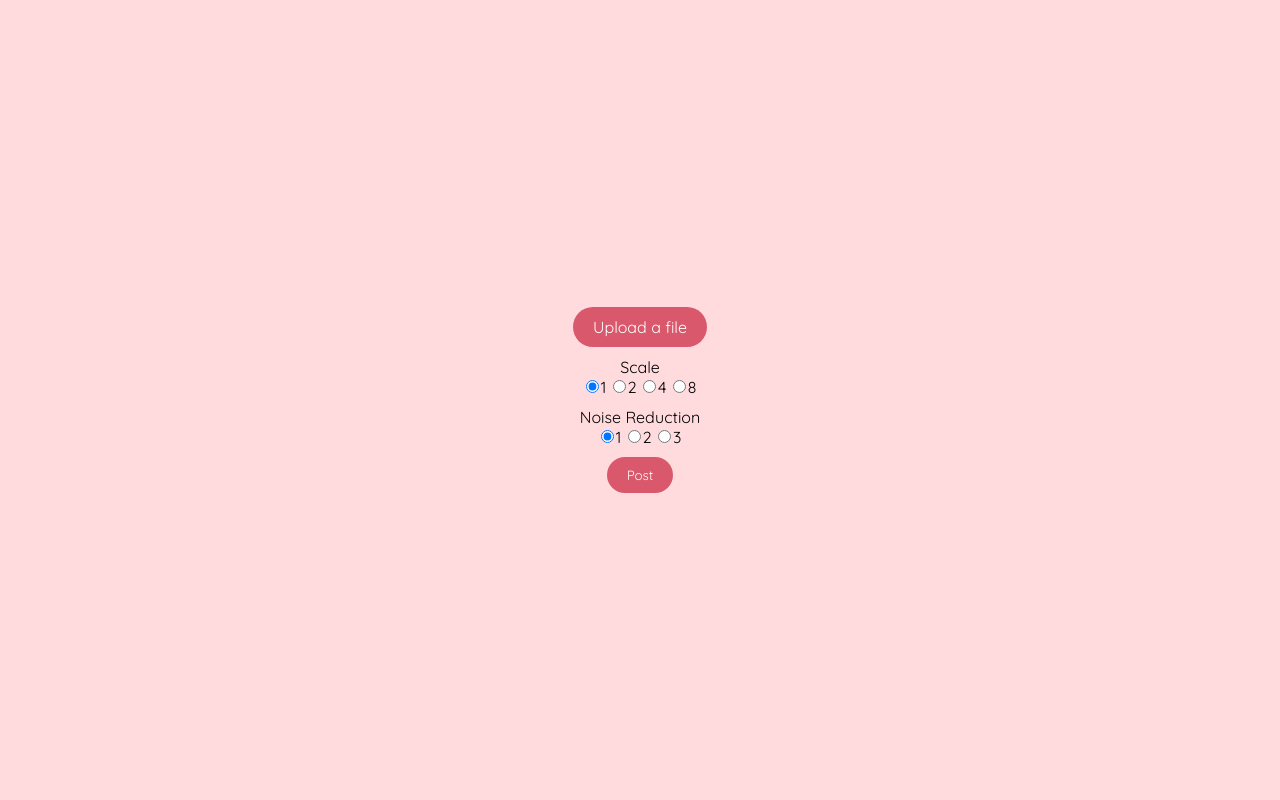
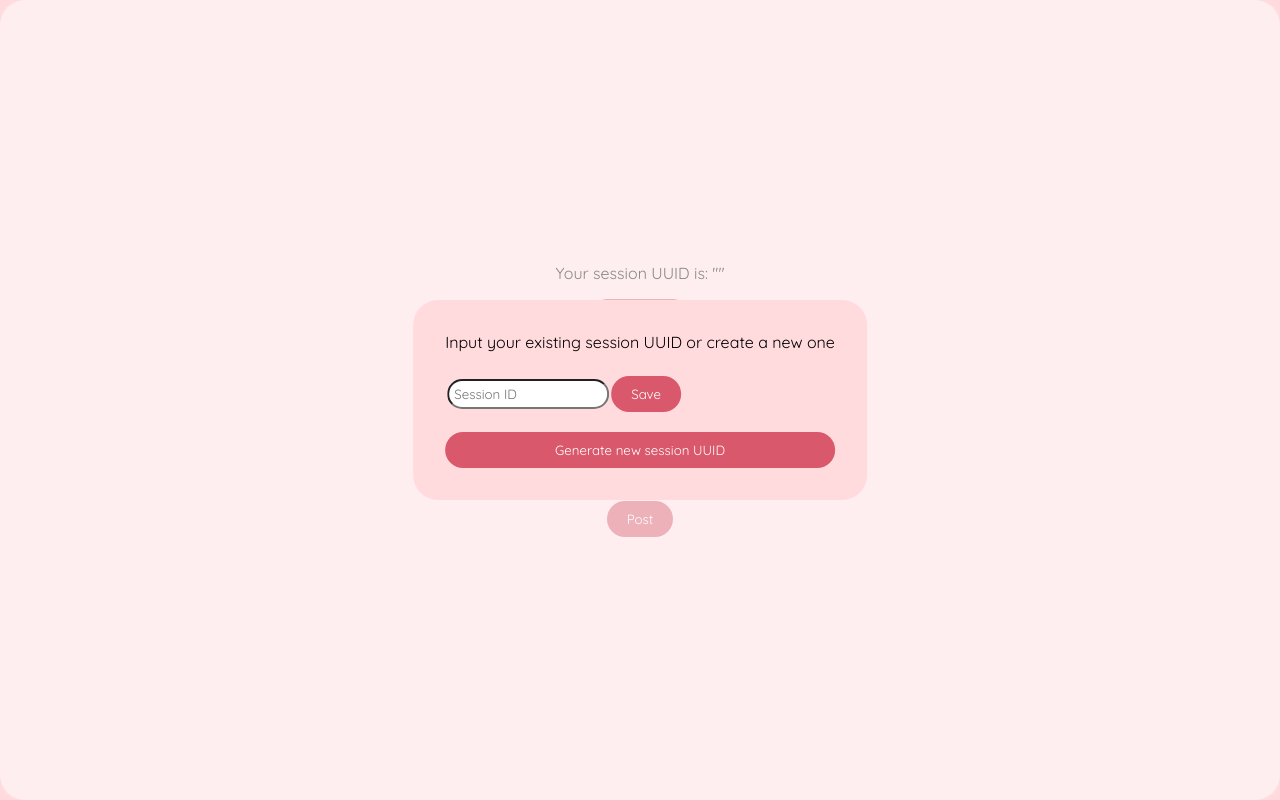
Before and after one commit to hiyorun/waifu2x-upscaler-web, a Vue app: page / in a window 1280 px wide. Built offline with nearby package versions, Linux system fonts and the light colour scheme.

Commit message:
feat: use session UUIDs

```diff
--- a/src/components/MainPage.vue
+++ b/src/components/MainPage.vue
@@ -1,9 +1,12 @@
 <script setup>
-import { reactive, ref } from "vue";
+import { reactive, ref, onMounted } from "vue";
 
 const file = ref(null);
 const upscaled = ref(null);
 
+let session = reactive({ uuid: "" })
+let sIDExist = ref(false)
+let modify = ref(false)
 let upscaleHappened = ref(false);
 let loading = ref(false);
 let buttonLabel = ref("Upload a file");
@@ -12,6 +15,42 @@ let model = reactive({
   noise: 1,
   imageFile: null,
 });
+
+onMounted(
+  () => {
+    session.uuid = localStorage.getItem('session_id')
+    if (session.uuid) {
+      sIDExist.value = true
+    }
+    console.log(session.uuid)
+  }
+)
+
+function generateID() {
+  session.uuid = crypto.randomUUID()
+  console.log(session)
+  localStorage.setItem('session_id', session.uuid);
+  sIDExist.value = true
+  modify.value = false
+}
+
+function storeSessionID() {
+  console.log(session.uuid)
+  if (!session.uuid) {
+    return
+  }
+  localStorage.setItem('session_id', session);
+  modify.value = false
+}
+
+function configureSessionID() {
+  modify.value = true
+}
+
+function cancelModify() {
+  modify.value = false
+  session.uuid = localStorage.getItem('session_id')
+}
 
 function readFile() {
   model.imageFile = file.value.files;
@@ -25,7 +64,8 @@ function submitUpscale() {
   form.append("imageFile", model.imageFile[0]);
   form.append("scale", model.scale);
   form.append("noise", model.noise);
-  fetch("https://scalar.hiyo.run/upscale", {
+  form.append("uuid",session.uuid)
+  fetch("http://127.0.0.1:8080/upload", {
     method: "POST",
     body: form,
   })
@@ -52,78 +92,58 @@ function download() {
   let linkSource = upscaled.value.src;
   let downloadLink = document.createElement("a");
   downloadLink.href = linkSource;
-  downloadLink.download = `[${model.scale * 100}%][${model.noise}x]${
-    model.imageFile[0].name
-  }`;
+  downloadLink.download = `[${model.scale * 100}%][${model.noise}x]${model.imageFile[0].name
+    }`;
   downloadLink.click();
 }
 </script>
 <template>
+  <div v-if="!sIDExist" class="dialogbackground">
+    <div class="dialog">
+      <span>Input your existing session UUID or create a new one</span>
+      <div>
+        <input type="text" v-model="session.uuid" placeholder="Session ID">
+        <button class="button" @click="storeSessionID()">Save</button>
+      </div>
+      <button class="button" @click="generateID()">Generate new session UUID</button>
+    </div>
+  </div>
+  <div v-if="modify" class="dialogbackground">
+    <div class="dialog">
+      <span>Modify or regenerate your session UUID</span>
+      <div>
+        <input type="text" v-model="session.uuid" placeholder="Session ID">
+        <button class="button" @click="storeSessionID()">Save</button>
+      </div>
+      <button class="button" @click="generateID()">Generate new session UUID</button>
+      <button class="button" @click="cancelModify()">Cancel</button>
+    </div>
+  </div>
   <div class="center">
-    <input
-      type="file"
-      ref="file"
-      id="upload"
-      @change="readFile()"
-      :disabled="loading"
-    />
+    <span>Your session UUID is: "{{ session.uuid }}"</span>
+    <div style="margin: 1em 0;">
+      <button @click="configureSessionID()" class="button">Configure</button>
+    </div>
+    <input type="file" ref="file" id="upload" @change="readFile()" :disabled="loading" />
     <label :class="!loading ? 'button' : 'button-disabled'" for="upload">
       <span>{{ buttonLabel }}</span>
     </label>
     <span class="group">Scale</span>
     <div>
-      <input
-        type="radio"
-        v-model="model.scale"
-        value="1"
-        :disabled="loading"
-      />1
-      <input
-        type="radio"
-        v-model="model.scale"
-        value="2"
-        :disabled="loading"
-      />2
-      <input
-        type="radio"
-        v-model="model.scale"
-        value="4"
-        :disabled="loading"
-      />4
-      <input
-        type="radio"
-        v-model="model.scale"
-        value="8"
-        :disabled="loading"
-      />8
+      <input type="radio" v-model="model.scale" value="1" :disabled="loading" />1
+      <input type="radio" v-model="model.scale" value="2" :disabled="loading" />2
+      <input type="radio" v-model="model.scale" value="4" :disabled="loading" />4
+      <input type="radio" v-model="model.scale" value="8" :disabled="loading" />8
     </div>
     <span class="group">Noise Reduction</span>
     <div>
-      <input
-        type="radio"
-        v-model="model.noise"
-        value="1"
-        :disabled="loading"
-      />1
-      <input
-        type="radio"
-        v-model="model.noise"
-        value="2"
-        :disabled="loading"
-      />2
-      <input
-        type="radio"
-        v-model="model.noise"
-        value="3"
-        :disabled="loading"
-      />3
+      <input type="radio" v-model="model.noise" value="1" :disabled="loading" />1
+      <input type="radio" v-model="model.noise" value="2" :disabled="loading" />2
+      <input type="radio" v-model="model.noise" value="3" :disabled="loading" />3
     </div>
     <div class="group">
-      <button
-        style="display: flex; align-items: center; justify-content: center"
-        :class="!loading ? 'button' : 'button-disabled'"
-        @click="submitUpscale"
-      >
+      <button style="display: flex; align-items: center; justify-content: center"
+        :class="!loading ? 'button' : 'button-disabled'" @click="submitUpscale">
         <span v-if="loading"> Upscaling </span>
         <span v-else>Post</span>
         <div v-if="loading" class="lds-ripple">
@@ -141,10 +161,35 @@ function download() {
   </div>
 </template>
 <style scoped>
+.dialogbackground {
+  position: absolute;
+  top: 0;
+  left: 0;
+  width: 100%;
+  height: 100%;
+  background-color: #fff8;
+}
+
+.dialog {
+  display: flex;
+  flex-direction: column;
+  position: absolute;
+  top: 50%;
+  left: 50%;
+  background-color: #ffdbde;
+  padding: .5em 2em 2em 2em;
+  transform: translate(-50%, -50%);
+}
+
+.dialog>* {
+  margin-top: 1.5em;
+}
+
 .imgContainer {
   position: relative;
   overflow: hidden;
 }
+
 .download {
   width: 100%;
   height: 400px;
@@ -158,9 +203,11 @@ function download() {
   background-color: #fff7;
   cursor: pointer;
 }
+
 .download:hover {
   opacity: 1;
 }
+
 .upscaled {
   width: auto;
   height: 400px;
```
